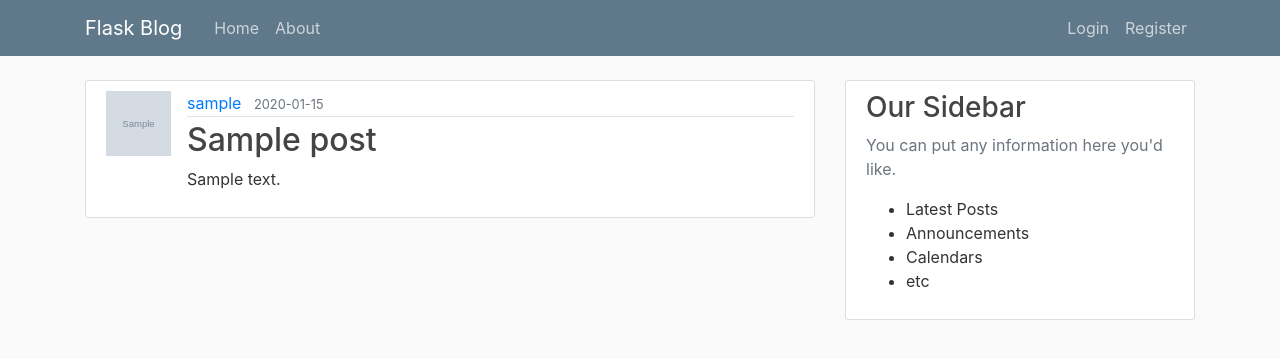
After one commit to kms20a/sqlAlchemy, a Flask app: page /post/1 in a window 1280 px wide. The commit adds this page. Shown: the top 359 px of the page. Run offline with Flask 2, Linux system fonts and the light colour scheme; tables that the repository leaves empty hold one stand-in row (values such as "Sample post"); grey boxes marked "Sample" are stand-in pictures; some libraries are stand-ins or nearby versions.

Commit message:
add function(modal Pop-Up)

```diff
--- a/flaskBlog/routes.py
+++ b/flaskBlog/routes.py
@@ -1,31 +1,32 @@
 import os
 import secrets
 from PIL import Image
-from flask import render_template, url_for, flash, redirect, request
+from flask import render_template, url_for, flash, redirect, request, abort
 from flaskBlog import app, bcrypt
-from flaskBlog.forms import RegistrationForm, LoginForm, UpdateAccountForm
-from flaskBlog.models import db, User
+from flaskBlog.forms import RegistrationForm, LoginForm, UpdateAccountForm, PostForm
+from flaskBlog.models import db, User, Post
 from flask_login import login_user, current_user, logout_user, login_required
 
-posts = [
-    {
-        'author': 'Corey Schafer',
-        'title': 'Blog Post 1',
-        'content': 'First post content',
-        'date_posted': 'April 20, 2018'
-    },
-    {
-        'author': 'Jane Doe',
-        'title': 'Blog Post 2',
-        'content': 'Second post content',
-        'date_posted': 'April 21, 2018'
-    }
-]
+# posts = [
+#     {
+#         'author': 'Corey Schafer',
+#         'title': 'Blog Post 1',
+#         'content': 'First post content',
+#         'date_posted': 'April 20, 2018'
+#     },
+#     {
+#         'author': 'Jane Doe',
+#         'title': 'Blog Post 2',
+#         'content': 'Second post content',
+#         'date_posted': 'April 21, 2018'
+#     }
+# ]
 
 @app.route("/")
 @app.route("/home")
 def home():
-    return render_template('home.html', posts=posts, title='mskim Blog')
+    posts = Post.query.all()
+    return render_template('home.html', posts=posts)
 
 @app.route("/about")
 def about():
@@ -104,3 +105,50 @@ def account():
         form.email.data = current_user.email
     image_file = url_for('static', filename='profile_pics/' + current_user.image_file)
     return render_template('account.html', title='Account', image_file=image_file, form=form)
+
+@app.route("/post/new", methods=['GET', 'POST'])
+@login_required
+def new_post():
+    form = PostForm()
+    if form.validate_on_submit():
+        post = Post(title=form.title.data, content=form.content.data, author=current_user)
+        db.session.add(post)
+        db.session.commit()
+        flash('Your post has been created!', 'success')
+        return redirect(url_for('home'))
+    return render_template('create_post.html', title='New Post', form=form, legend='New Post')
+
+@app.route("/post/<int:post_id>")
+def post(post_id):
+    post = Post.query.get_or_404(post_id)
+    return render_template('post.html', title=post.title, post=post)
+
+@app.route("/post/<int:post_id>/update", methods=['GET', 'POST'])
+@login_required
+def update_post(post_id):
+    post = Post.query.get_or_404(post_id)
+    if post.author != current_user:
+        abort(403)
+    form = PostForm()
+    if form.validate_on_submit():
+        post.title = form.title.data
+        post.content = form.content.data
+        db.session.update(post)
+        db.session.commit()
+        flash('Your post has been updated!', 'success')
+        return redirect(url_for('post'), post_id=post.id)
+    elif request.method == 'GET':
+        form.title.data = post.title
+        form.content.data = post.content
+
+    return render_template('update_post.html', title='Update Post', form=form, legend='Update Post')
+
+@app.route("/post/<int:post_id>/delete", methods=['POST'])
+def delete_post(post_id):
+    post = Post.query.get_or_404(post_id)
+    if post.author != current_user:
+        abort(403)
+    db.session.delete(post)
+    db.session.commite()
+    flash('Your post has been deleted!', 'success')
+    return redirect(url_for('home'))
--- a/flaskBlog/templates/layout.html
+++ b/flaskBlog/templates/layout.html
@@ -34,6 +34,7 @@
 					<!-- Navbar Right Side -->
 					<div class="navbar-nav">
 						{% if current_user.is_authenticated %}
+							<a class="nav-item nav-link" href="{{ url_for('new_post') }}">New Post</a>
 							<a class="nav-item nav-link" href="{{ url_for('account') }}">Account</a>
 							<a class="nav-item nav-link" href="{{ url_for('logout') }}">Logout</a>
 						{% else %}
--- /dev/null
+++ b/flaskBlog/templates/post.html
@@ -0,0 +1,39 @@
+{% extends "layout.html" %}
+{% block content %}
+	<article class="media content-section">
+		<img class="round-circle article-img" src="{{ url_for('static', filename='profile_pics/' + post.author.image_file) }}">
+		<div class="media-body">
+			<div class="article-metadata">
+				<a class="mr-2" href="#">{{ post.author.username }}</a>
+				<small class="text-muted">{{ post.date_posted.strftime('%Y-%m-%d') }}</small>
+				{% if post.author == current_user %}
+					<div>
+						<a class="btn btn-secondary btn-sm mt-1 mb-1" href="{{ url_for('update_post', post_id=post.id) }}">Update</a>
+						<button type="button" class="btn btn-danger btn-sm m-1" data-toggle="modal" data-target="#deleteModal">Delete</button>
+					</div>
+				{% endif %}
+			</div>
+			<h2 class="article-title">{{ post.title }}</h2>
+			<p class="article-content">{{ post.content }}</p>
+		</div>
+	</article>
+	<!-- Modal -->
+	<div class="modal fade" id="deleteModal" tabindex="-1" role="dialog" aria-labelledby="deleteModalLabel" aria-hidden="true">
+	  <div class="modal-dialog" role="document">
+	    <div class="modal-content">
+	      <div class="modal-header">
+	        <h5 class="modal-title" id="deleteModalLabel">Delete Post?</h5>
+	        <button type="button" class="close" data-dismiss="modal" aria-label="Close">
+	          <span aria-hidden="true">&times;</span>
+	        </button>
+	      </div>
+	      <div class="modal-footer">
+	        <button type="button" class="btn btn-secondary" data-dismiss="modal">Close</button>
+	        <form action="{{ url_for('delete_post', post_id=post.id) }}" method="POST">
+	        	<input class="btn btn-danger" type="submit" value="Delete">
+	        </form>
+	      </div>
+	    </div>
+	  </div>
+	</div>
+{% endblock content %}
```
Also changed, not shown: flaskBlog/forms.py (+6 -1 lines), flaskBlog/templates/create_post.html (added, +40 -0 lines), flaskBlog/templates/home.html (+4 -4 lines).
